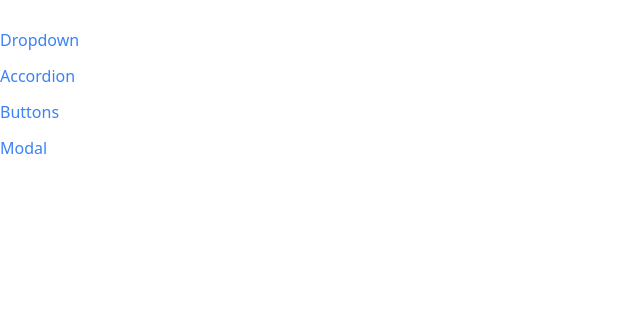
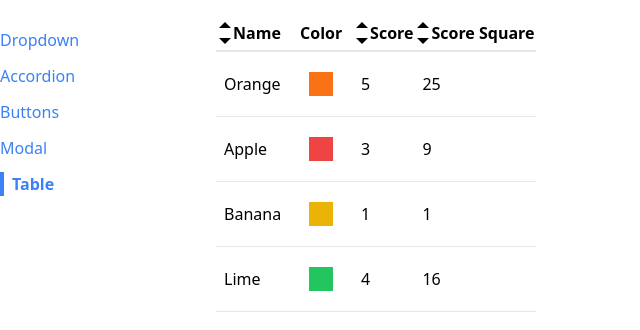
Before and after one commit to kevchcm/react-comps, a React (Create React App) app: page /table in a window 1280 px wide. Shown: the top 330 px of the page, without its empty margins (0-640 px from the left). Built offline with nearby package versions, Linux system fonts and the light colour scheme.

Commit message:
added sortable table

```diff
--- a/src/App.js
+++ b/src/App.js
@@ -4,6 +4,7 @@ import DropdownPage from './pages/DropdownPage'
 import Sidebar from './components/Sidebar'
 import ButtonPage from './pages/ButtonPage'
 import ModalPage from './pages/ModalPage'
+import TablePage from './pages/TablePage'
 
 export default function App() {
     return (
@@ -22,6 +23,9 @@ export default function App() {
                 <Route path="/modal">
                     <ModalPage />
                 </Route>
+                <Route path="/table">
+                    <TablePage />
+                </Route>
             </div>
         </div>
     )
--- a/src/components/Sidebar.js
+++ b/src/components/Sidebar.js
@@ -2,22 +2,11 @@ import Link from './Link'
 
 export default function Sidebar() {
     const links = [
-        {
-            label: 'Dropdown',
-            path: '/'
-        },
-        {
-            label: 'Accordion',
-            path: '/accordion'
-        },
-        {
-            label: 'Buttons',
-            path: '/buttons'
-        },
-        {
-            label: 'Modal',
-            path: '/modal'
-        }
+        { label: 'Dropdown', path: '/' },
+        { label: 'Accordion', path: '/accordion' },
+        { label: 'Buttons',  path: '/buttons' },
+        { label: 'Modal',  path: '/modal' },
+        { label: 'Table',  path: '/table' }
     ]
 
     return (
--- /dev/null
+++ b/src/components/SortableTable.js
@@ -0,0 +1,99 @@
+import {useState} from 'react'
+import {GoTriangleDown, GoTriangleUp} from 'react-icons/go'
+import Table from './Table'
+
+
+export default function SortableTable(props){
+    const [sortOrder, setSortOrder] = useState(null)
+    const [sortBy, setSortBy] = useState(null)
+
+    const { config, data } = props
+
+    const handleClick = (label) => {
+        if(sortBy && label !== sortBy){
+            setSortOrder('asc')
+            setSortBy(label)
+            return
+        }
+
+        if(sortOrder === null){
+            setSortOrder('asc')
+            setSortBy(label)
+        }else if (sortOrder === 'asc') {
+            setSortOrder('desc')
+            setSortBy(label)
+        }else if(sortOrder === 'desc') {
+            setSortOrder(null)
+            setSortBy(null)
+        }
+    }
+
+    const updatedConfig = config.map((column)=>{
+        if(!column.sortValue) return column
+
+        return {
+            ...column,
+            header: () => (
+                <th className="cursor-pointer hover:bg-gray-100" onClick={()=>handleClick(column.label)}>
+                    <div className="flex items-center">
+                        {getIcons(column.label, sortBy, sortOrder)}
+                        {column.label}
+                    </div>
+                </th>
+            )
+        }
+    })
+
+    let sortedData = data
+
+    if(sortBy && sortedData){
+        const { sortValue } = config.find(column => column.label === sortBy)
+
+        sortedData = [...data].sort((a, b)=> {
+            const valueA = sortValue(a)
+            const valueB = sortValue(b)
+
+            const reverseOrder = sortOrder === 'asc' ? 1 : -1
+
+            if(typeof valueA === 'string'){
+                return (valueA.localeCompare(valueB)) * reverseOrder
+            }
+
+            return (valueA - valueB) * reverseOrder
+        })
+    }
+
+    return <Table {...props} config={updatedConfig} data={sortedData}/>
+}
+
+function getIcons(label, sortBy, sortOrder){
+    if(label !== sortBy){
+        return (
+            <div>
+                <GoTriangleUp />
+                <GoTriangleDown />
+            </div>
+        )
+    }
+
+    if(sortOrder === null){
+        return (
+            <div>
+                <GoTriangleUp />
+                <GoTriangleDown />
+            </div>
+        )
+    }else if (sortOrder === 'asc') {
+        return (
+            <div>
+                <GoTriangleUp />
+            </div>
+        )
+    }else if(sortOrder === 'desc'){
+        return (
+            <div>
+                <GoTriangleDown />
+            </div>
+        )
+    }
+}
--- /dev/null
+++ b/src/components/Table.js
@@ -0,0 +1,34 @@
+import {Fragment} from 'react'
+export default function Table({ data, config, keyFn }) {
+    return (
+        <table className="table-auto border-spacing-2">
+            <thead>
+                <tr className="border-b-2">
+                    {
+                        config.map((item) => {
+                            if(item.header) return <Fragment key={item.label}>{item.header(keyFn)}</Fragment>
+
+                            return <th key={item.label}>{item.label}</th>
+                        })
+                    }
+                </tr>
+
+            </thead>
+            <tbody>
+                {
+                    data.map((item)=>(
+                        <tr key={keyFn(item)} className="border-b">
+                            {
+                                config.map((column)=>(
+                                    <td className="p-2" key={column.label}>
+                                        {column.render(item)}
+                                    </td>
+                                ))
+                            }
+                        </tr>
+                    ))
+                }
+            </tbody>
+        </table>
+    )
+}
--- /dev/null
+++ b/src/pages/TablePage.js
@@ -0,0 +1,40 @@
+import SortableTable from '../components/SortableTable'
+
+export default function TablePage() {
+    const data = [
+        { name:'Orange', color: 'bg-orange-500', score: 5 },
+        { name:'Apple', color: 'bg-red-500', score: 3 },
+        { name:'Banana', color: 'bg-yellow-500', score: 1 },
+        { name:'Lime', color: 'bg-green-500', score: 4 }
+    ]
+
+    const config = [
+        {
+            label: 'Name',
+            render: (item) => item.name,
+            sortValue: (item) => item.name
+        },
+        {
+            label: 'Color',
+            render: (item) => <div className={`p-3 m-3 ${item.color}`}></div>
+        },
+        {
+            label: 'Score',
+            render: (item) => item.score,
+            sortValue: (item) => item.score
+        },
+        {
+            label: 'Score Square',
+            render: (item) => item.score ** 2,
+            sortValue: (item) => item.score ** 2
+        }
+    ]
+
+    const keyFn = (item) => item.name
+
+    return (
+        <div>
+            <SortableTable data={data} config={config} keyFn={keyFn}/>
+        </div>
+    )
+}
```
